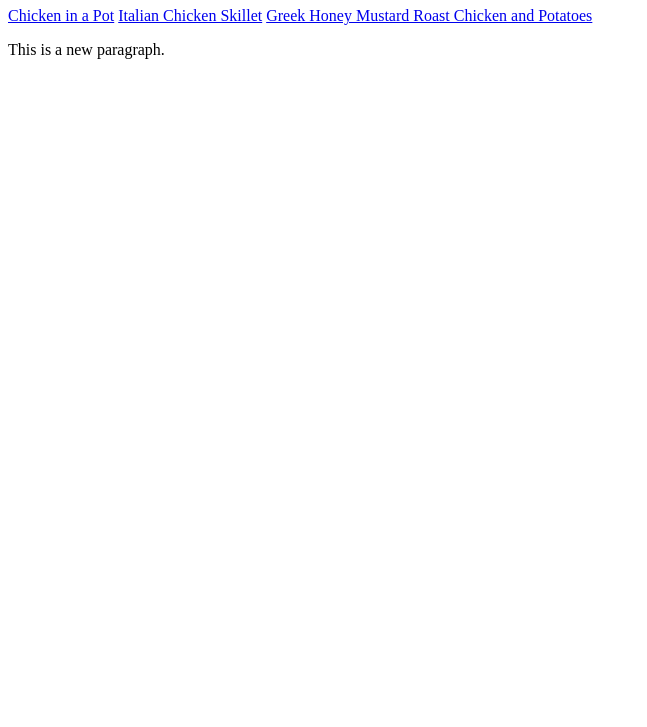
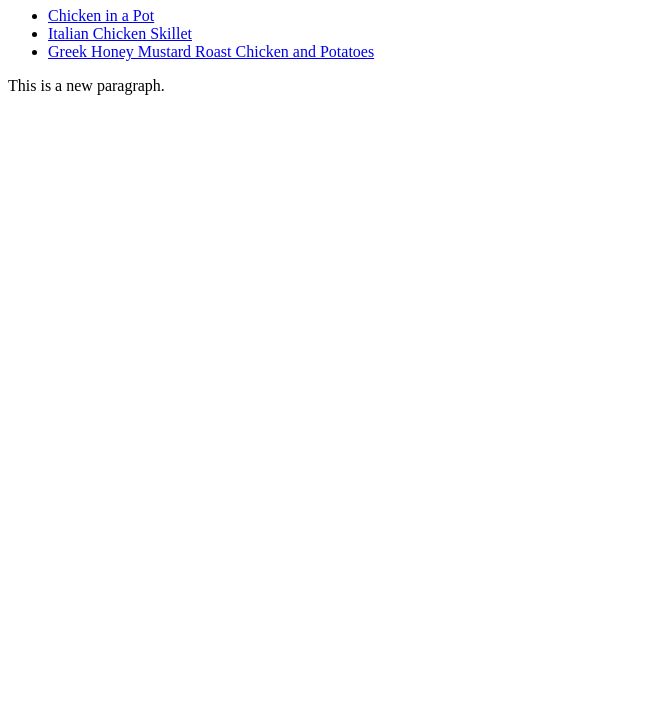
Before and after one commit to johnshu2022/odin-recipes, a plain HTML site: page index.html in a window 1280 px wide. Shown: the part 73-800 px from the top of the page, without its empty margins (0-647 px from the left). Drawn offline with Linux system fonts and the light colour scheme.

Commit message:
Changed formatting of anchors on homepage to unoredered lists

```diff
--- a/index.html
+++ b/index.html
@@ -5,10 +5,13 @@
 	</head>
 	<body>
 	    <h1>Odin Recipes</h1>
-	    <a href="recipes/chicken-in-a-pot.html">Chicken in a Pot</a>
-	    <a href="recipes/italian-chicken-skillet.html">Italian Chicken Skillet</a>
-		<a href="recipes/greek-honey-mustard-chicken-and-potatoes.html">Greek Honey Mustard Roast Chicken and Potatoes</a>
+		<ul>
+	    <li><a href="recipes/chicken-in-a-pot.html">Chicken in a Pot</a></li>
+	    <li><a href="recipes/italian-chicken-skillet.html">Italian Chicken Skillet</a></li>
+		<li><a href="recipes/greek-honey-mustard-chicken-and-potatoes.html">Greek Honey Mustard Roast Chicken and Potatoes</a></li>
+		</ul>
 		<p>This is a new paragraph.</p>
+
 	</body>
 
 </html>
```
